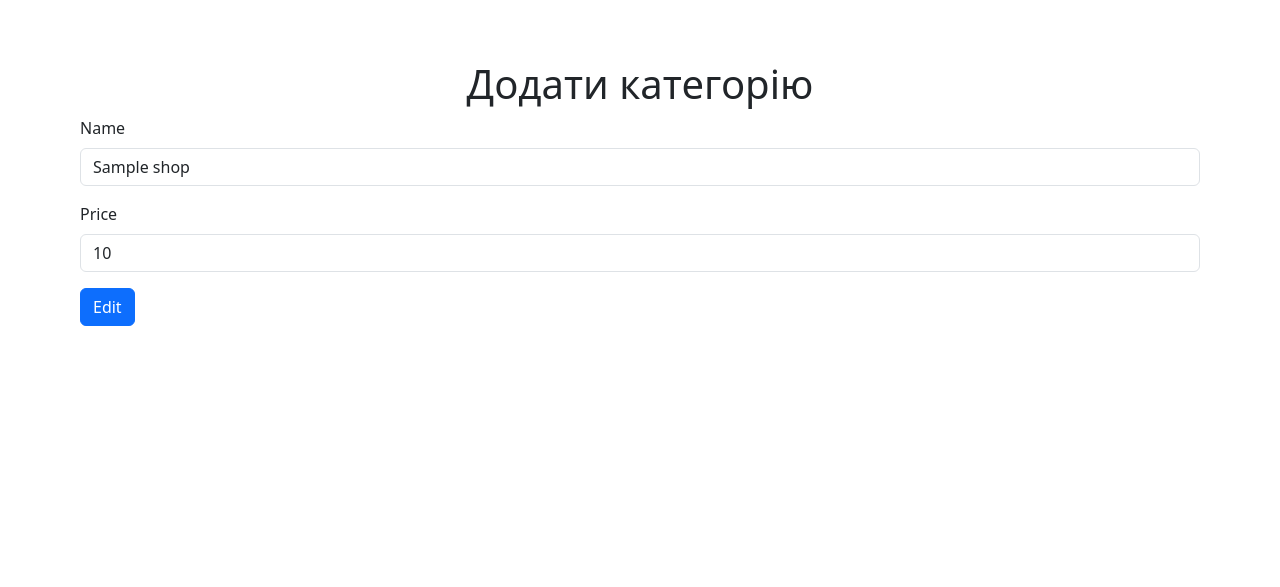
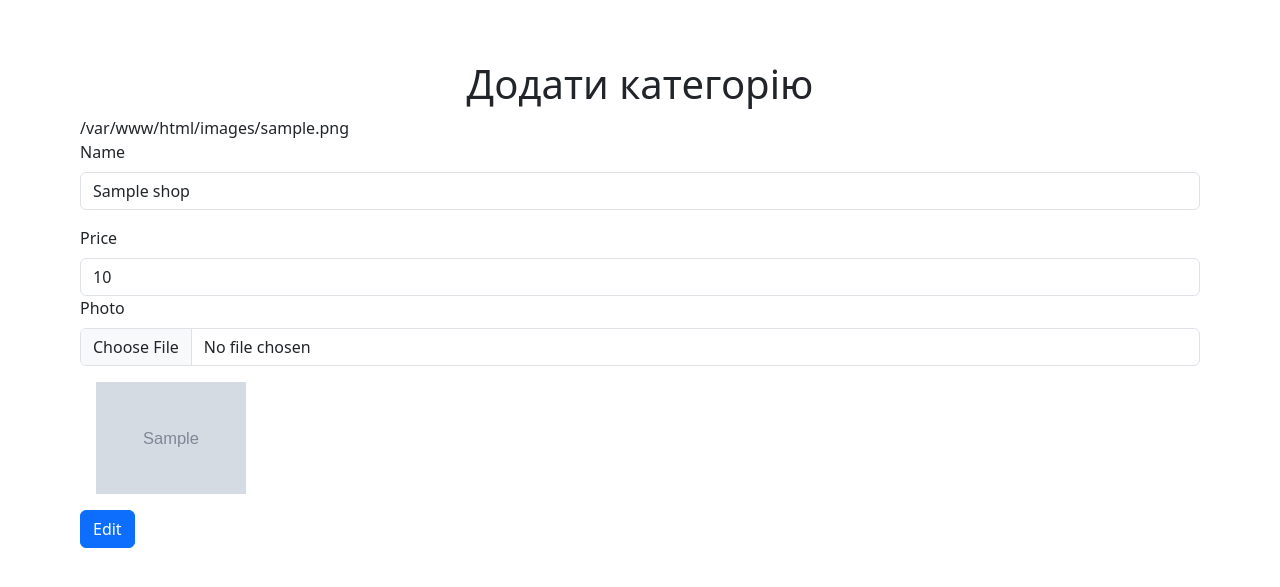
Before and after one commit to zubnaz/php-1, a PHP site: page /edit.php?id=1 in a window 1280 px wide. Shown: the part 59-646 px from the top of the page. Run offline with PHP 8.4, Linux system fonts and the light colour scheme; tables that the repository leaves empty or names only in its code hold one stand-in row (values such as "Sample post"); grey boxes marked "Sample" are stand-in pictures.

Commit message:
php-1test

```diff
--- a/edit.php
+++ b/edit.php
@@ -4,21 +4,33 @@ $id=$_GET['id'];
 global $pdo;
 global $id;
 if($_SERVER['REQUEST_METHOD']==='POST'){
+    include ($_SERVER["DOCUMENT_ROOT"]."/config/connection.php");
     $name = $_POST["name"];
     $price=$_POST["price"];
+    $photoTmpName=$_FILES['photo']['tmp_name'];
+    if($name != "" && $price!=""){
+        if($photoTmpName==""){
+            $sql = "UPDATE shop SET name=:name, price=:price WHERE id=:id";
 
-    if($name != "" && $price!=""){
-        include ($_SERVER["DOCUMENT_ROOT"]."/config/connection.php");
-        $sql = "UPDATE shop SET name=:name, price=:price WHERE id=:id";
+            $stmt = $pdo->prepare($sql);
+        }
+        else{
+            $dir="/images/";
+            $photo_name=uniqid().".jpg";
+            $destination = $_SERVER["DOCUMENT_ROOT"].$dir.$photo_name;
+            move_uploaded_file($photoTmpName,$destination);
+            $sql = "UPDATE shop SET name=:name, price=:price,photo=:photo WHERE id=:id";
+            $stmt = $pdo->prepare($sql);
+            $stmt->bindParam(':photo',$photo_name,PDO::PARAM_STR);
+        }
 
-        $stmt = $pdo->prepare($sql);
 
         $stmt->bindParam(':id',$id,PDO::PARAM_INT);
         $stmt->bindParam(':name',$name,PDO::PARAM_STR);
         $stmt->bindParam(':price',$price,PDO::PARAM_INT);
 
+        $stmt->execute();
 
-        $stmt->execute();
 
         header("Location: /");
 
@@ -51,11 +63,11 @@ if($_SERVER['REQUEST_METHOD']==='POST'){
         <h1 class="text-center">Додати категорію</h1>
         <?php
         include ($_SERVER["DOCUMENT_ROOT"]."/config/connection.php");
-        $stmt = $pdo->prepare("SELECT name, price FROM shop WHERE id = :id");
+        $stmt = $pdo->prepare("SELECT name, price,photo FROM shop WHERE id = :id");
         $stmt->bindParam(':id', $id, PDO::PARAM_INT);
         $stmt->execute();
         $result = $stmt->fetch(PDO::FETCH_ASSOC);
-
+        echo $_SERVER["DOCUMENT_ROOT"].'/images/'.$result['photo'];
 
         ?>
         <form method="post" enctype="multipart/form-data">
@@ -66,6 +78,12 @@ if($_SERVER['REQUEST_METHOD']==='POST'){
             <div class="mb-3">
                 <label for="price" class="form-label">Price</label>
                 <input type="number" class="form-control" id="price" name="price" value="<?php echo $result['price'] ?>">
+                <div class="mb-3">
+                    <label class="form-label" for="photo">Photo</label>
+                    <input type="file" class="form-control" id="photo" name="photo" onchange="takePhoto('<?php echo $result['photo']; ?>')">
+                    <div class="m-3" id="imagePreview" ><img src="images/<?php echo $result['photo']; ?>" width="150"/></div>
+
+                </div>
             </div>
             <button type="submit" class="btn btn-primary">Edit</button>
         </form>
--- a/js/myjs.js
+++ b/js/myjs.js
@@ -1,4 +1,4 @@
-function takePhoto(){
+function takePhoto(photoName=""){
     let fileInput = document.getElementById('photo');
     let file = fileInput.files[0];
     if(file!=undefined){
@@ -13,13 +13,17 @@ function takePhoto(){
                 document.getElementById('imagePreview').innerHTML = xhr.responseText;
             }
         };
-
         xhr.open('POST', 'upload.php', true);
         xhr.send(formData);
     }
     else{
         let photo = document.getElementById('imagePreview');
-        photo.innerHTML="";
+        if(photoName=="")
+            photo.innerHTML="";
+        else{
+            photo.innerHTML = `<img src='\\images\\${photoName}' width='150'/>`
+        }
+
     }
 
 
```
Also changed, not shown: images/657caec770872.jpg (added), images/657cb036bc670.jpg (added), images/657cb3a2cd695.jpg (added), images/657cb4da6f4b0.jpg (added), images/657cb4dcbb2a2.jpg (added), images/657cb4e525200.jpg (added), images/657cb4e630b35.jpg (added).
